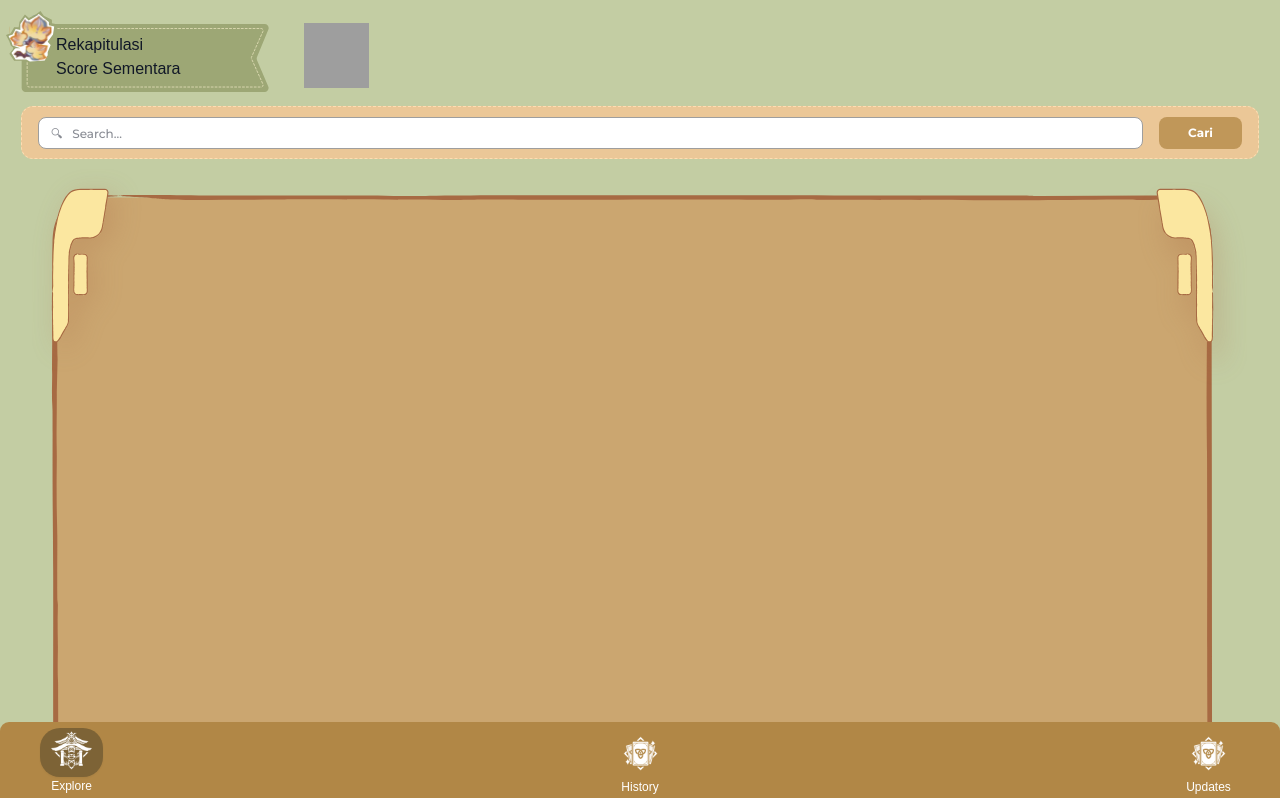
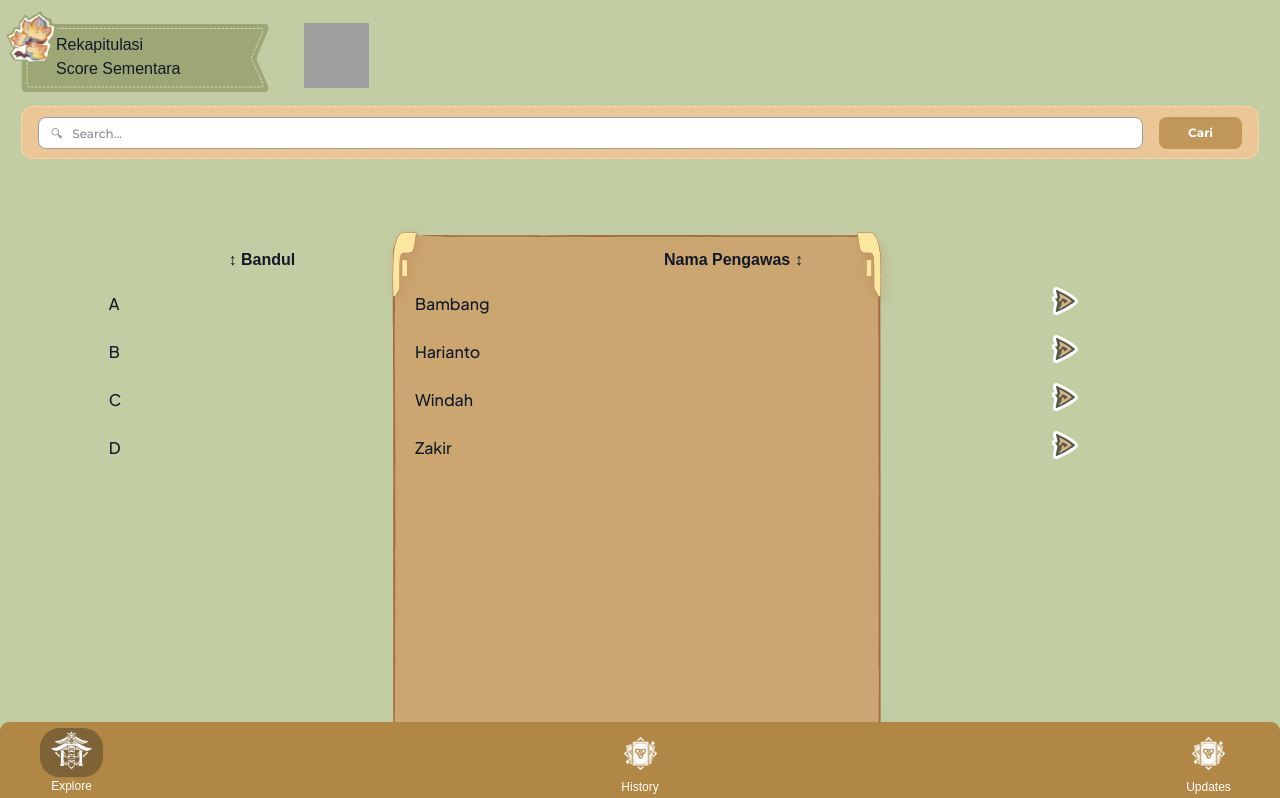
Before and after one commit to KevinAntonioWiyonoLauw/jemparingan, a Next.js app: page /rekapitulasi-score-sementara in a window 1280 px wide. Shown: the top 798 px of the page. Built offline with nearby package versions, Linux system fonts and the light colour scheme; grey boxes are pictures that could not be loaded; a web font is replaced by a local one.

Commit message:
Updated the rekapitulasi-score-sementara's page

```diff
--- a/app/rekapitulasi-score-sementara/page.tsx
+++ b/app/rekapitulasi-score-sementara/page.tsx
@@ -1,13 +1,19 @@
-import React from 'react';
+"use client";
+
+import React, { useState } from 'react';
 import localFont from 'next/font/local';
-import { Montserrat } from "next/font/google";
+import { Montserrat, Plus_Jakarta_Sans } from "next/font/google";
 
 const wenhei = localFont({
   src: './HYWenHei.ttf',
   display: 'swap',
 });
 
-const fontGoogle = Montserrat({
+const montserrat = Montserrat({
+  subsets: ['latin'],
+});
+
+const jakartaSans = Plus_Jakarta_Sans({
   subsets: ['latin'],
 });
 
@@ -23,6 +29,12 @@ const panah = <button>
             </button>
 
 export default function RekapitulasiScore() {
+    const [searchTerm, setSearchTerm] = useState("");
+    const filteredData = dataPengawas.filter((item) =>
+        item.namaPengawas.toLowerCase().includes(searchTerm.toLowerCase()) ||
+        item.bandul.toLowerCase().includes(searchTerm.toLowerCase())
+    );
+
     return (
     <div className="min-h-screen bg-[#C3CDA3] pb-20">
         {/* <img className="absolute w-[510px] h-[600px] rotate-0 top-[265px] z-10"
@@ -46,11 +58,14 @@ export default function RekapitulasiScore() {
 
             {/* Search Bar */}
             <div className="bg-[#EBC797] absolute h-[53px] top-[106px] left-[21px] right-[21px] rounded-xl border-[#FFDDB1] border-dashed border">
-                <div className={`${fontGoogle.className} flex gap-4 p-4 items-start -mt-1.5`}>
+                <div className={`${montserrat.className} flex gap-4 p-4 items-start -mt-1.5`}>
                     <input
                         type="text"
                         placeholder="🔍︎   Search..."
                         className="bg-white h-8 rounded-lg border-[#9E9E9E] border px-3 text-[12px] focus:outline-none font-medium grow"
+
+                        value={searchTerm}
+                        onChange={(e) => setSearchTerm(e.target.value)}
                     />
                     <button
                         className="bg-[#C09759] w-[83px] h-8 rounded-lg text-white text-[12px] font-bold shrink-0">
@@ -61,22 +76,22 @@ export default function RekapitulasiScore() {
         </div>
 
         {/* main */}
-        <div className="w-[95%] mx-auto z-20">
+        <div className="relative w-[95%] mx-auto z-20 mt-[175px] min-h-[75vh]">
             <img
-                className="w-full mt-[120px] h-auto"
+                className="absolute inset-0 w-full h-full z-0"
                 src="/tableBg.svg"
             />
 
-            <div className={`${fontGoogle.className} bg-[#D6D9D833] rounded-[14px] w-[350px] h-[374px] shadow-lg p-4 -mt-100 ml-4 text-[14px]`}>
+            <div className="relative z-10 w-[90%] mx-auto h-full p-4 mt-8">
                 <table className="w-full">
-                <thead>
-                    <tr className="font-bold">
+                <thead className="top-0">
+                    <tr className={`${wenhei.className} font-bold`}>
                         <th className="py-2">↕ Bandul</th>
                         <th className="py-2">Nama Pengawas ↕</th>
                     </tr>
                 </thead>
-                <tbody>
-                    {dataPengawas.map((pengawas, index) => (
+                <tbody className={`${jakartaSans.className}`}>
+                    {filteredData.map((pengawas, index) => (
                         <tr key={pengawas.bandul} className="font-medium">
                             <td className="py-3 font-medium">{pengawas.bandul}</td>
                             <td className="py-3 font-medium">{pengawas.namaPengawas}</td>
@@ -85,11 +100,12 @@ export default function RekapitulasiScore() {
                     ))}
                 </tbody>
                 </table>
+
             </div>
         </div>
 
         {/* footer */}
-        <footer className="w-full h-[78px] bg-[#B18746] rounded-t-[9px] bottom-0 fixed">
+        <footer className="w-full h-auto bg-[#B18746] rounded-t-[9px] bottom-0 fixed pb-1 z-100">
             <div className={`${wenhei.className} text-white text-[12px] w-full h-full flex justify-between pt-1.5 px-10`}>
                 <button className="flex flex-col items-center">
                     <div className="w-[63px] h-[49px] rounded-[20px] bg-[#7D6336] flex justify-center items-center shadow-xs">
```
